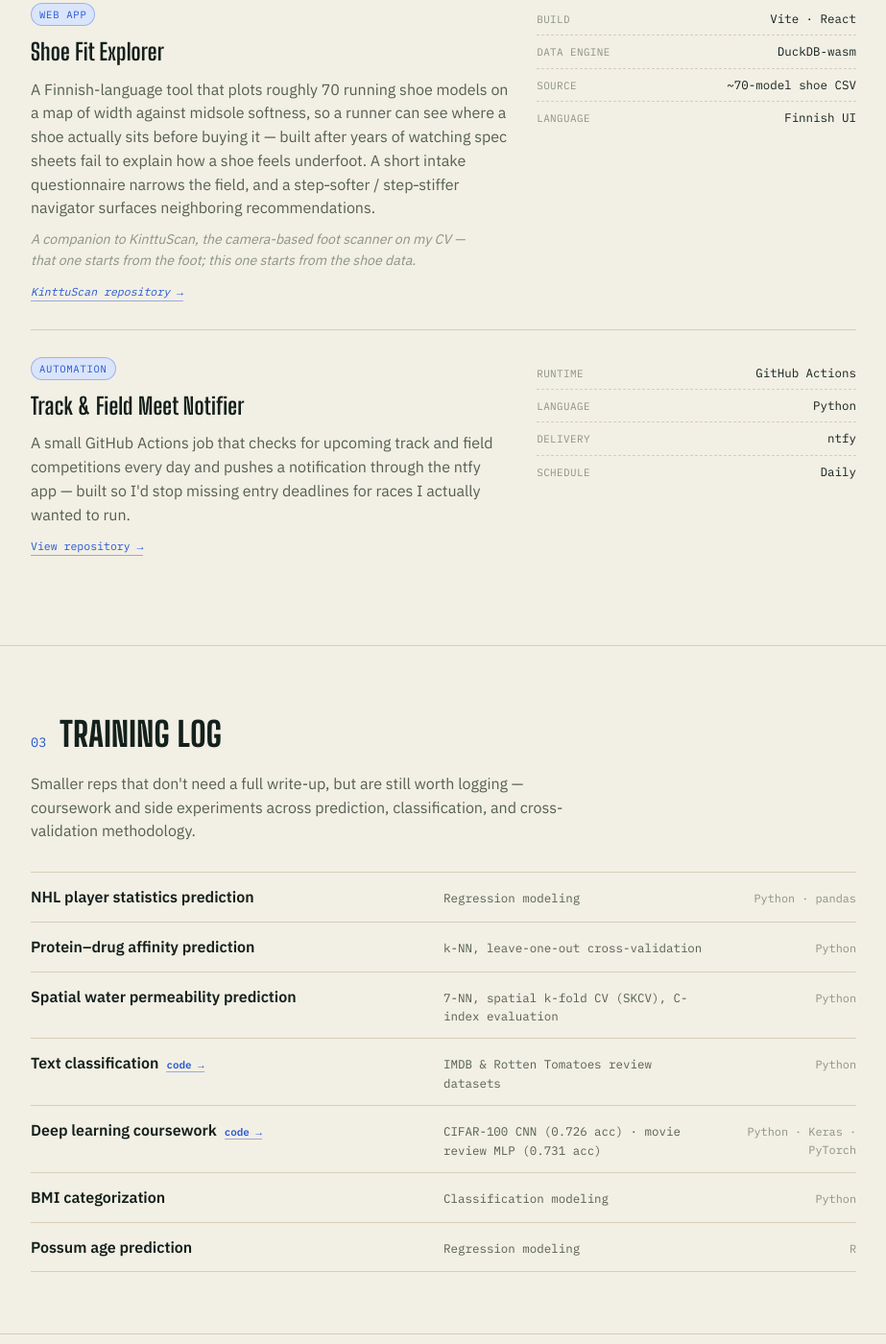
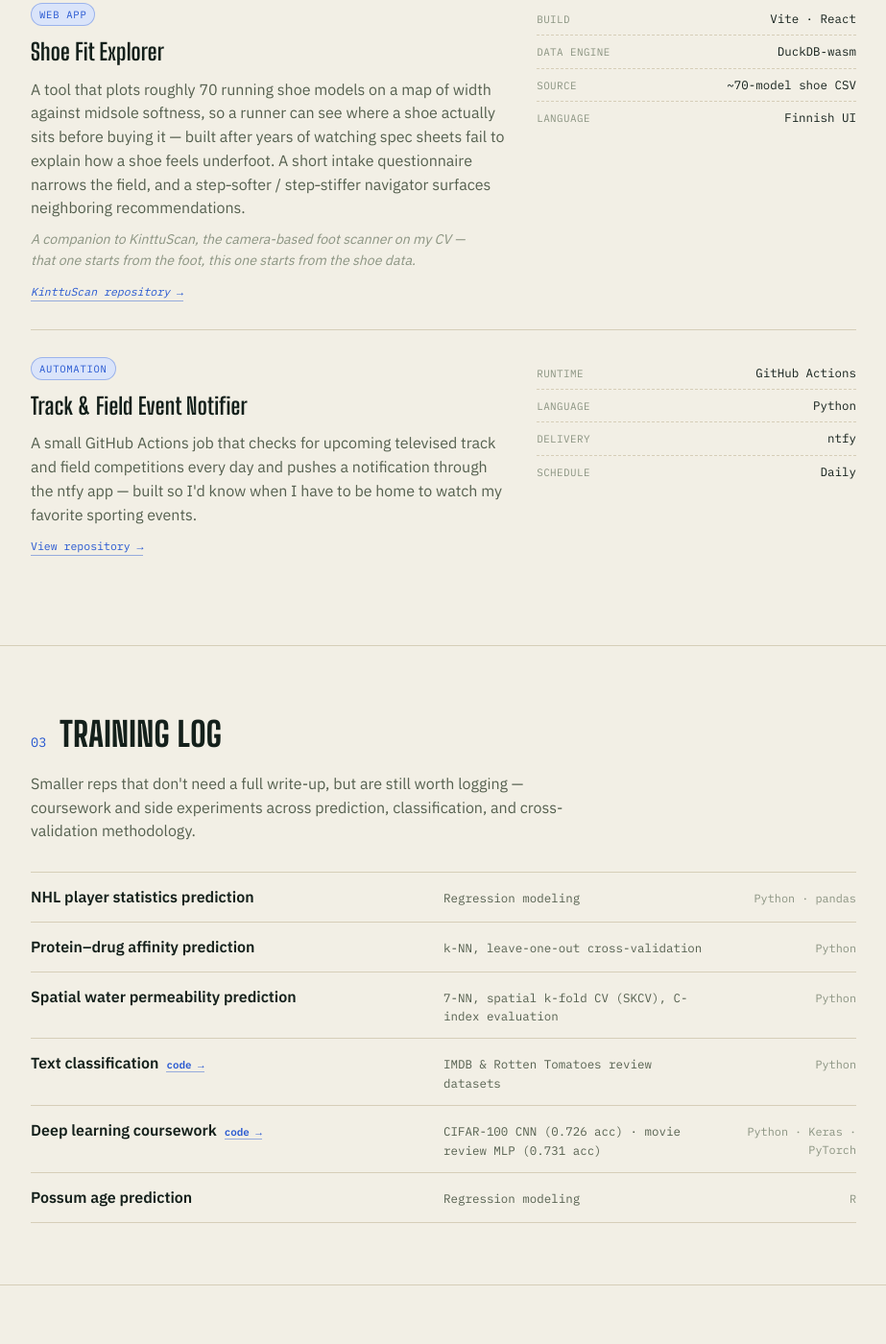
Before and after one commit to vilhohelenius/vilhohelenius.github.io, a plain HTML site: page index.html in a window 1280 px wide. Shown: the part 1970-3370 px from the top of the page at 96% size, without its empty margins (178-1101 px from the left). Drawn offline with Linux system fonts and the light colour scheme.

Commit message:
Update project descriptions in index.html

```diff
--- a/index.html
+++ b/index.html
@@ -441,8 +441,8 @@
           Technology from the same university. Along the way I kept finding the same pattern in every course:
           I'd rather build the thing than just read about it, so the projects below span from graded
           coursework to apps I'm still actively shipping.</p>
-        <p>Outside of models and matrices, I've spent the last several years working the floor at a running
-          specialty store, which turned into an unplanned second education in what actually makes someone come
+        <p>Outside of models and matrices, I've spent the last several years working the floor at a sports goods
+          store, which turned into an unplanned second education in what actually makes someone come
           back and buy their next pair of shoes. That's also where the sports-analytics interest comes from:
           I've watched enough gait analyses and split times to want to build tools around them, not just read
           about them in a paper.</p>
@@ -493,13 +493,13 @@
       <div>
         <div class="project-head"><span class="tag">Web app</span></div>
         <h3>Shoe Fit Explorer</h3>
-        <p>A Finnish-language tool that plots roughly 70 running shoe models on a map of width against
+        <p>A tool that plots roughly 70 running shoe models on a map of width against
           midsole softness, so a runner can see where a shoe actually sits before buying it &mdash; built after
           years of watching spec sheets fail to explain how a shoe feels underfoot. A short intake
           questionnaire narrows the field, and a step&#8209;softer / step&#8209;stiffer navigator surfaces
           neighboring recommendations.</p>
         <p class="note">A companion to KinttuScan, the camera-based foot scanner on my CV &mdash; that one
-          starts from the foot; this one starts from the shoe data.
+          starts from the foot, this one starts from the shoe data.
           <a class="repo-link" href="https://gitlab.utu.fi/kinttuscan/kinttuscan-prototype-2.0" target="_blank" rel="noopener">KinttuScan repository &rarr;</a></p>
       </div>
       <div class="stack-block">
@@ -513,10 +513,9 @@
     <div class="project">
       <div>
         <div class="project-head"><span class="tag">Automation</span></div>
-        <h3>Track &amp; Field Meet Notifier</h3>
-        <p>A small GitHub Actions job that checks for upcoming track and field competitions every day and
-          pushes a notification through the ntfy app &mdash; built so I'd stop missing entry deadlines for
-          races I actually wanted to run.</p>
+        <h3>Track &amp; Field Event Notifier</h3>
+        <p>A small GitHub Actions job that checks for upcoming televised track and field competitions every day and
+          pushes a notification through the ntfy app &mdash; built so I'd know when I have to be home to watch my favorite sporting events.</p>
         <a class="repo-link" href="https://github.com/vilhohelenius/tf-notify-me" target="_blank" rel="noopener">View repository &rarr;</a>
       </div>
       <div class="stack-block">
@@ -559,11 +558,6 @@
         <div class="name">Deep learning coursework<a class="repo-link" href="https://github.com/vilhohelenius/idl_project" target="_blank" rel="noopener">code &rarr;</a></div>
         <div class="method">CIFAR-100 CNN (0.726 acc) &middot; movie review MLP (0.731 acc)</div>
         <div class="lang">Python · Keras · PyTorch</div>
-      </div>
-      <div class="log-row">
-        <div class="name">BMI categorization</div>
-        <div class="method">Classification modeling</div>
-        <div class="lang">Python</div>
       </div>
       <div class="log-row">
         <div class="name">Possum age prediction</div>
```
